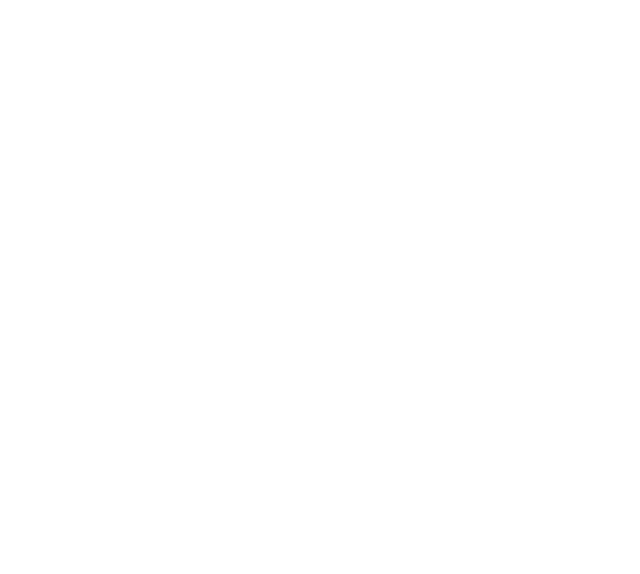
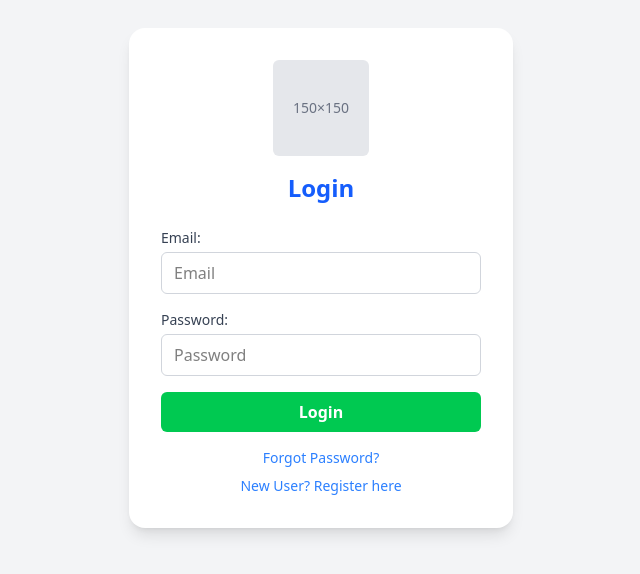
Before and after one commit to jaisaravanan-dev/health-wellness-care-portal, a React (Vite) app: page /login in a window 1280 px wide. Before the commit this address had no page. Shown: the part 122-696 px from the top of the page, without its empty margins (319-959 px from the left). Built offline with nearby package versions, Linux system fonts and the light colour scheme.

Commit message:
updated the functionlity of login and signout and added new file for healthfinfo

```diff
--- a/src/App.jsx
+++ b/src/App.jsx
@@ -9,8 +9,8 @@
   return (
 
       <Routes>
-
         <Route path="/" element={<AuthPage />} />
+        <Route path="/login" element={<AuthPage />} />
         <Route path="/dashboard" element={<Dashboard />} />
         <Route path="/signup" element={<Register />} />
         <Route path="/patient-details" element={<PatientDetails />} />
--- a/src/component/Sidebar.jsx
+++ b/src/component/Sidebar.jsx
@@ -11,7 +11,7 @@
     { name: "My Profile", path: "/profile" },
     { name: "Wellness Goals", path: "/settings" },
     { name: "Messages", path: "/settings" },
-    { name: "Logout", path: "/Login" },
+    { name: "Logout", path: "/" },
   ];
 
   const handleLogout = () => {
--- a/src/pages/login/Login.jsx
+++ b/src/pages/login/Login.jsx
@@ -48,6 +48,7 @@
 
         <button
           type="submit"
+          onClick={()=>navigate("/dashboard")}
           className="w-full bg-green-500 hover:bg-green-600 text-white font-semibold py-2 rounded-md transition-all"
         >
           Login
```
Also changed, not shown: src/pages/health-info/HealthInfo.jsx (added).
